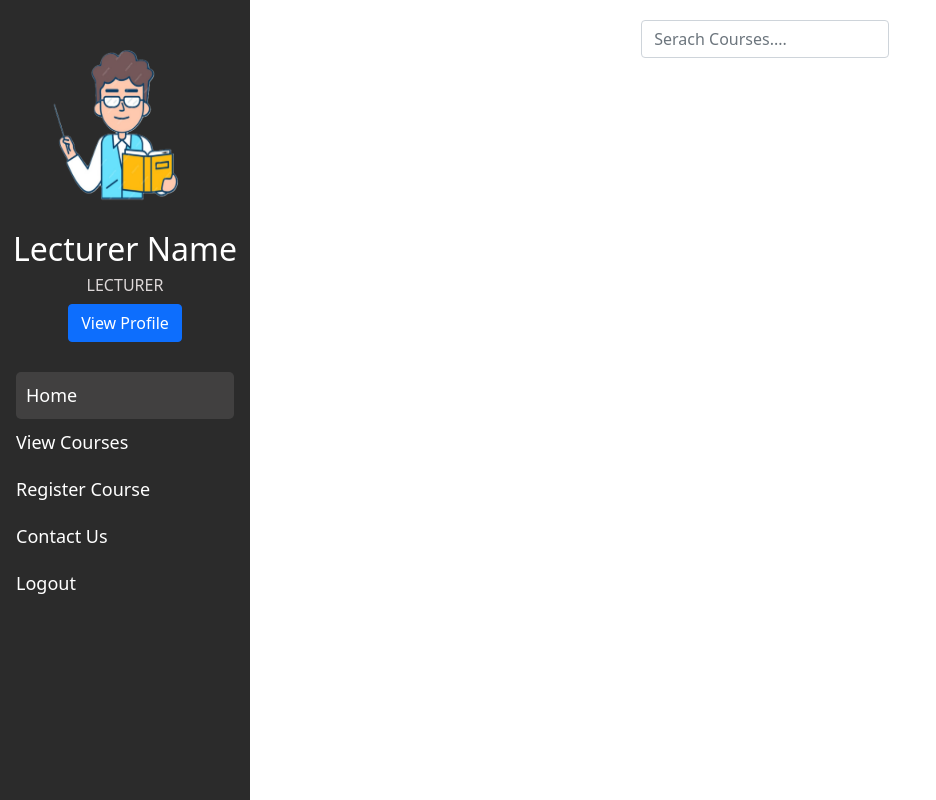
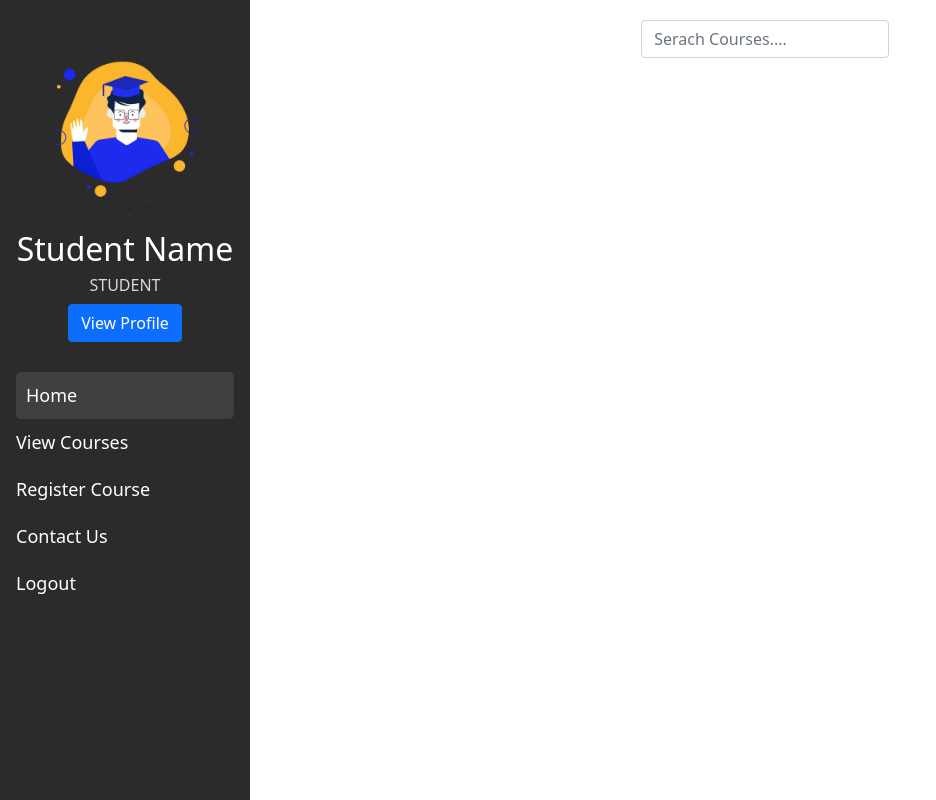
Before and after one commit to sandeepal513/WEB-LMS, a PHP site: page /Student-Home.php in a window 1280 px wide. Shown: the whole page, without its empty margins (0-936 px from the left). Run offline with PHP 8.4, Linux system fonts and the light colour scheme.

Commit message:
Updated student-home.php file.

```diff
--- a/Student-Home.php
+++ b/Student-Home.php
@@ -13,9 +13,9 @@
     <!--Sidebar-->
     <div class="sidebar d-flex flex-column align-items-center">
         <div class="profile">
-            <img src="./img/lecturer_profile.png" alt="Profile" class="profile-pic">
-            <h2>Lecturer Name</h2>
-            <h6 class="stu-name">LECTURER</h6>
+            <img src="./img/student_profile.png" alt="Profile" class="profile-pic">
+            <h2>Student Name</h2>
+            <h6 class="stu-name">STUDENT</h6>
             <button class="btn btn-primary">View Profile</button>
         </div>
         <ul class="nav flex-column nav-links w-100 px-3">
```
